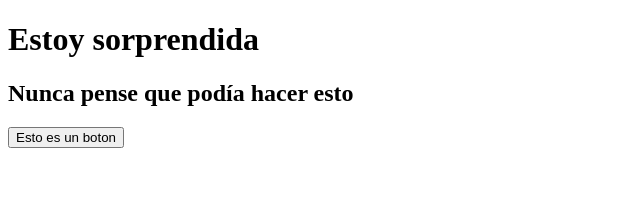
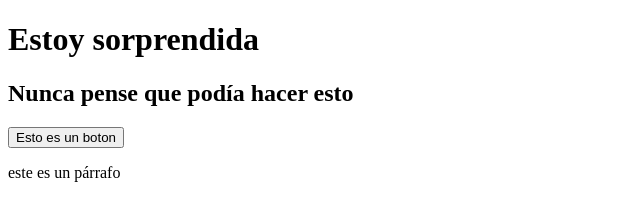
Before and after one commit to ccelyc/HTML-Aprendiendo, a plain HTML site: page index.html in a window 1280 px wide. Shown: the whole page, without its empty margins (0-640 px from the left). Drawn offline with Linux system fonts and the light colour scheme.

Commit message:
Se adicionó un párrafo

```diff
--- a/index.html
+++ b/index.html
@@ -6,5 +6,6 @@
 	    <h1>Estoy sorprendida</h1>
         <h2>Nunca pense que podía hacer esto</h2>
         <button>Esto es un boton </button>
+        <p> este es un párrafo </p>
 	</body>
 </html>
```
